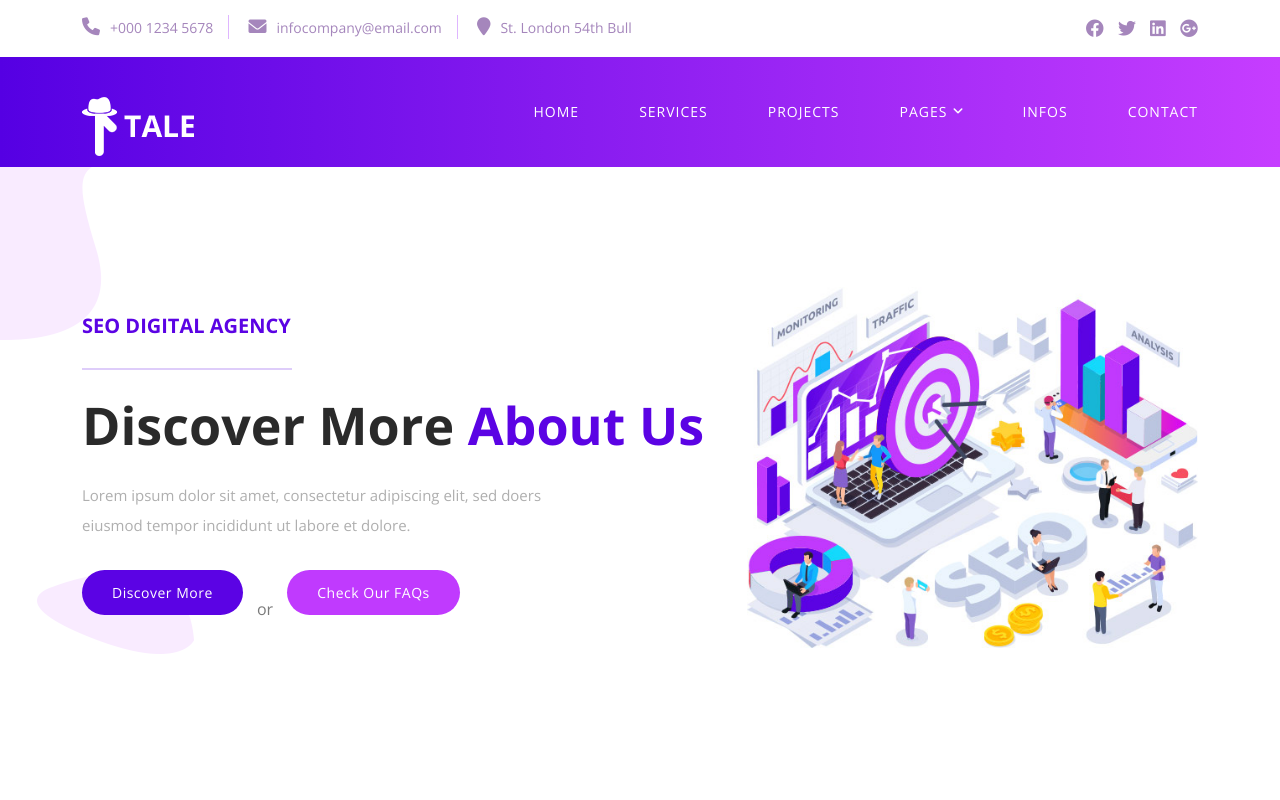
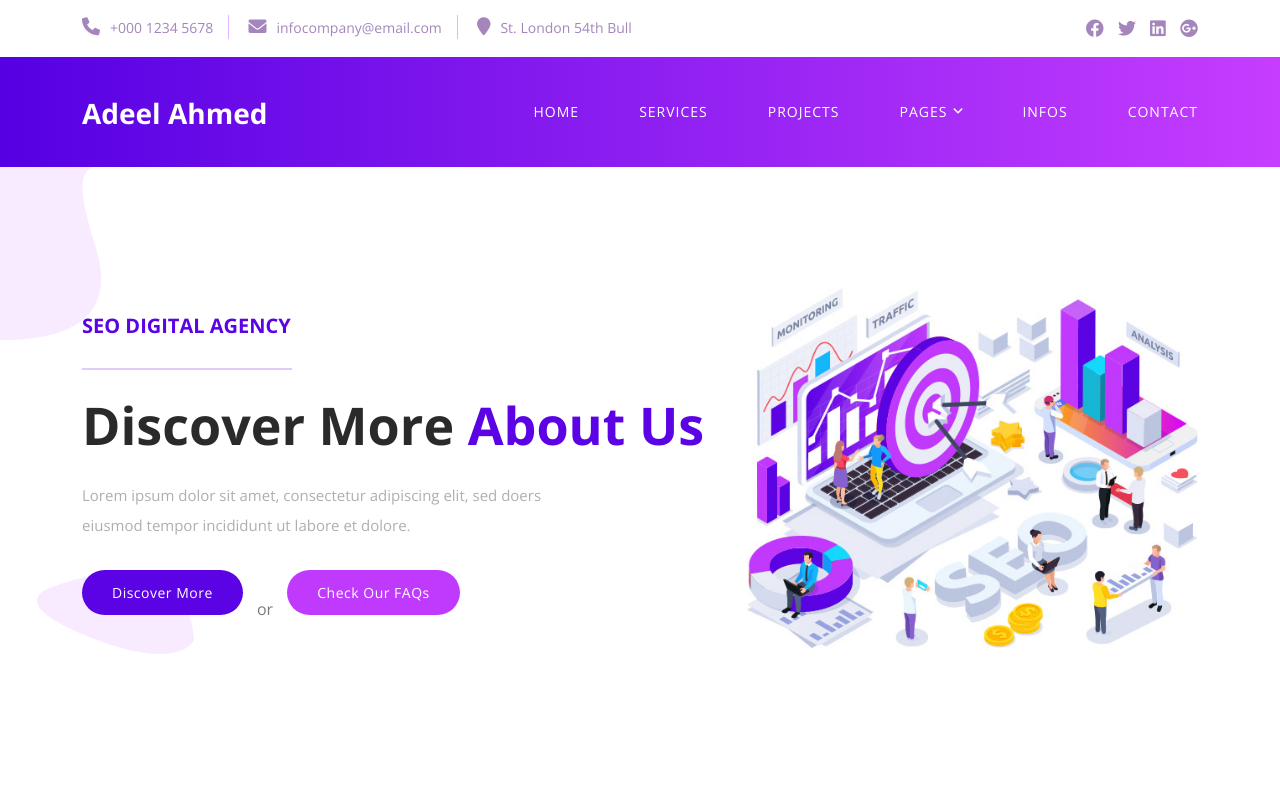
Before and after one commit to adeel4zia/adeel4zia.github.io, a plain HTML site: page about.html in a window 1280 px wide. Shown: the top 800 px of the page. Drawn offline with nearby package versions, Linux system fonts and the light colour scheme.

Commit message:
logo css updated.

```diff
--- a/about.html
+++ b/about.html
@@ -81,7 +81,8 @@ https://templatemo.com/tm-582-tale-seo-agency
           <nav class="main-nav">
             <!-- ***** Logo Start ***** -->
             <a href="index.html" class="logo">
-              <img src="assets/images/logo.png" alt="" style="max-width: 112px;">
+              <!-- <img src="assets/images/logo.png" alt="" style="max-width: 112px;"> -->
+              <h3> Adeel Ahmed </h3>
             </a>
             <!-- ***** Logo End ***** -->
             <!-- ***** Menu Start ***** -->
```
Also changed, not shown: faqs.html (+2 -1 lines).
